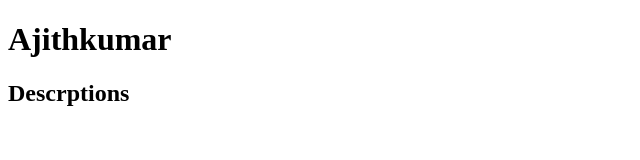
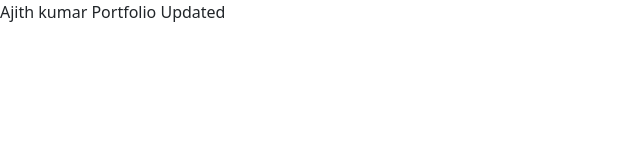
Before and after one commit to Itsajithkumar/Website, a plain HTML site: page index.html in a window 1280 px wide. Shown: the whole page, without its empty margins (0-640 px from the left). Drawn offline with nearby package versions, Linux system fonts and the light colour scheme.

Commit message:
JS file add

```diff
--- a/index.html
+++ b/index.html
@@ -5,11 +5,24 @@
     <meta name="viewport" content="width=device-width, initial-scale=1.0">
     <title>Showcase - Portfolio</title>
     <link rel="stylesheet" href="./Assets/Css/style.css">
+    <!--Add font Poppins Using Ctrl+shift+p -> google insert link -->
     <link href="https://fonts.googleapis.com/css?family=Poppins:100,100italic,200,200italic,300,300italic,regular,italic,500,500italic,600,600italic,700,700italic,800,800italic,900,900italic" rel="stylesheet" />
+    <!-- Add font awesome Using Ctrl+shift+p -> Cdnjs - search library -> font-awesome -> selectversion-> selected first options -->
+    <!-- This add for icon add in website header -->
+    <link rel='stylesheet' href='https://cdnjs.cloudflare.com/ajax/libs/font-awesome/7.0.1/css/all.css'/>
+
+    <!-- Fav icon Add Header icon Add -->
+    <link rel="shortcut icon" href="./Assets/Images/Favicon.png" type="Images/x-icon">
+
+  <!-- Bootstrap Add  LINK and Must add Script Under the body  https://getbootstrap.com/docs/5.1/getting-started/introduction/ -->
+   <link href="https://cdn.jsdelivr.net/npm/bootstrap@5.1.3/dist/css/bootstrap.min.css" rel="stylesheet" integrity="sha384-1BmE4kWBq78iYhFldvKuhfTAU6auU8tT94WrHftjDbrCEXSU1oBoqyl2QvZ6jIW3" crossorigin="anonymous">
 
 </head>
 <body>
-    <h1>Ajithkumar</h1>
-    <h2>Descrptions</h2>
+ <p> Ajith kumar Portfolio Updated</p>
+    <!--Bootstrap scripts add under the body tag Website reference above mentioned in Link -->
+<script src="https://cdn.jsdelivr.net/npm/bootstrap@5.1.3/dist/js/bootstrap.bundle.min.js" integrity="sha384-ka7Sk0Gln4gmtz2MlQnikT1wXgYsOg+OMhuP+IlRH9sENBO0LRn5q+8nbTov4+1p" crossorigin="anonymous"></script>
+    <!-- Custom JS File Link Htmal FIle -->
+<script src="./Assets/JS/App.js"></script>
 </body>
 </html>
```
Also changed, not shown: Assets/Images/Favicon.png (added), Assets/JS/App.js (added).
